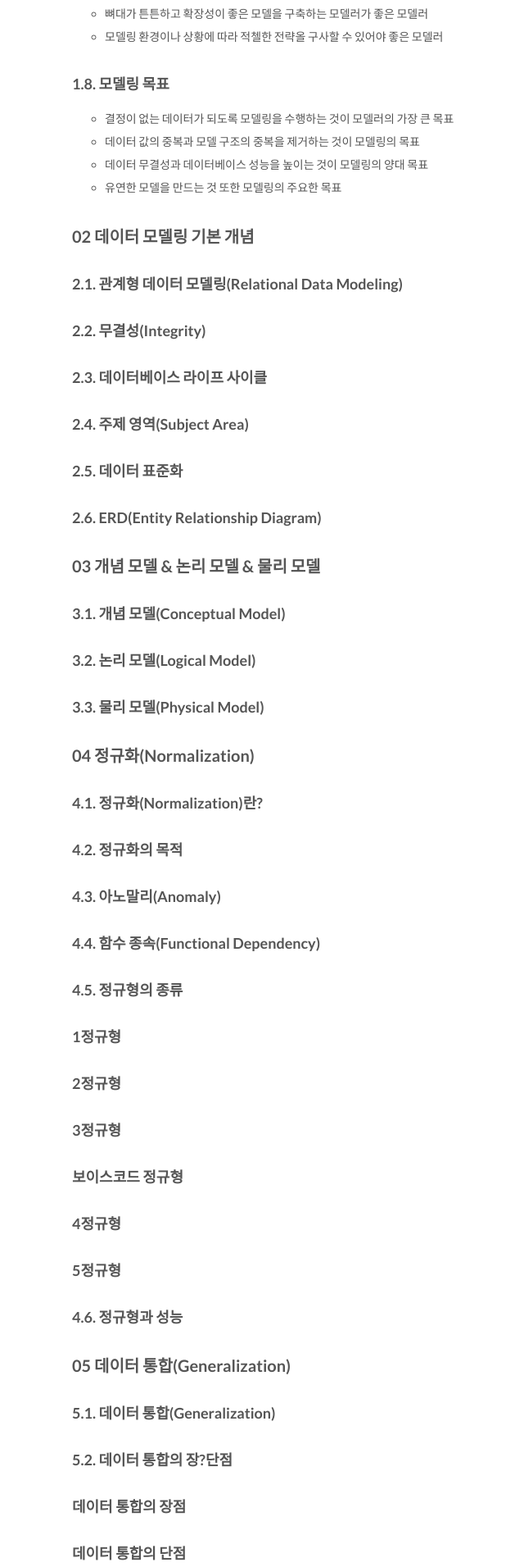
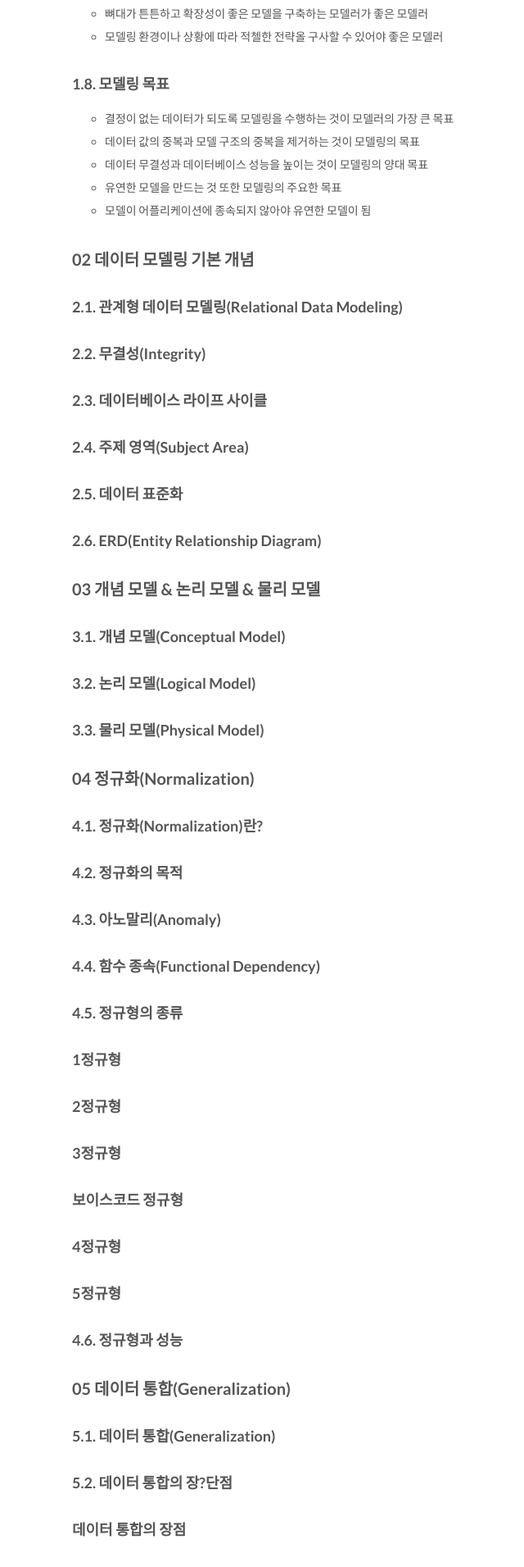
Before and after one commit to csj4032/csj4032.github.io, a Jekyll site: the page built from _posts/2018-05-02-관계형데이터모델링프리미엄가이드.md, in a window 1280 px wide. Shown: the part 1659-3570 px from the top of the page at 82% size, without its empty margins (202-842 px from the left). Built offline with Jekyll 4.4.1, drawn with Linux system fonts in a browser that asks for light colours; comment, search, counter and statistics services are not loaded.

Commit message:
관계형 데이터 모델링 프리미엄 가이드 포스팅 수정

```diff
--- a/_posts/2018-05-02-관계형데이터모델링프리미엄가이드.md
+++ b/_posts/2018-05-02-관계형데이터모델링프리미엄가이드.md
@@ -52,6 +52,7 @@ comments: true
 * 데이터 값의 중복과 모델 구조의 중복을 제거하는 것이 모델링의 목표
 * 데이터 무결성과 데이터베이스 성능을 높이는 것이 모델링의 양대 목표
 * 유연한 모델을 만드는 것 또한 모델링의 주요한 목표
+* 모델이 어플리케이션에 종속되지 않아야 유연한 모델이 됨
 
 ## 02 데이터 모델링 기본 개념
 
```
